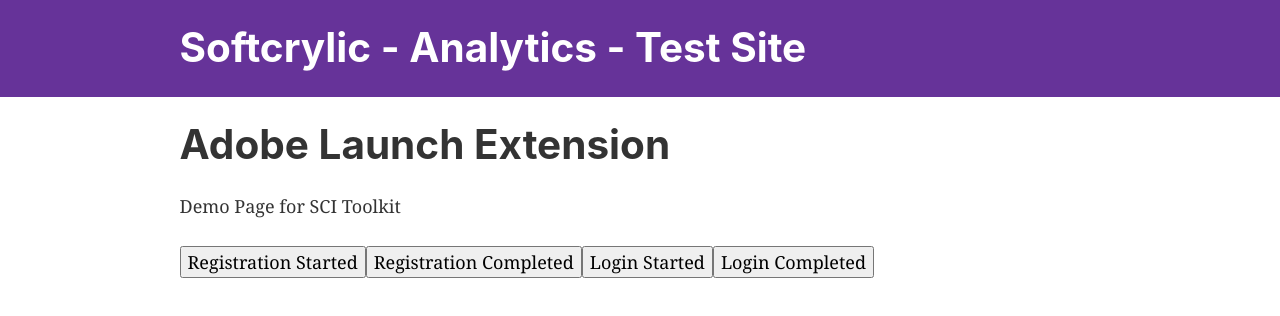
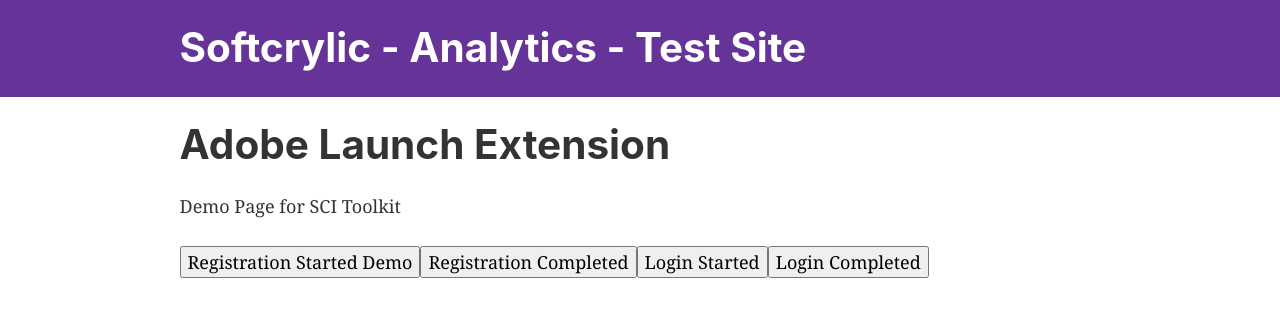
Before and after one commit to nirmalkumarv/launch-extn-test-site, a Gatsby site: page / in a window 1280 px wide. Built offline with nearby package versions, Linux system fonts and the light colour scheme; Gatsby itself is replaced by a stand-in of ours.

Commit message:
Update index.js

```diff
--- a/src/pages/index.js
+++ b/src/pages/index.js
@@ -13,7 +13,7 @@
 
     </div>
 
-    <button className="registration:start" data-type="registration:start" > Registration Started</button>
+    <button className="registration:start" data-type="registration:start" > Registration Started Demo</button>
     <button   className="registration:complete" data-type="registration:complete" >Registration Completed</button>
     <button  className="login:start" data-type="login:start" >Login Started</button>
     <button  className="login:complete" data-type="login:complete" >Login Completed</button>
```
